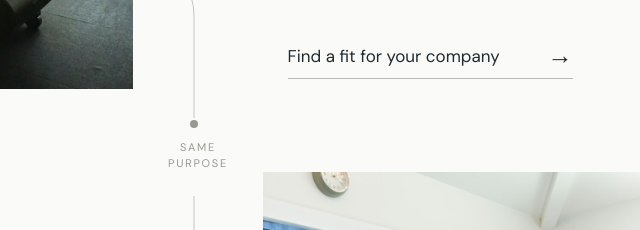
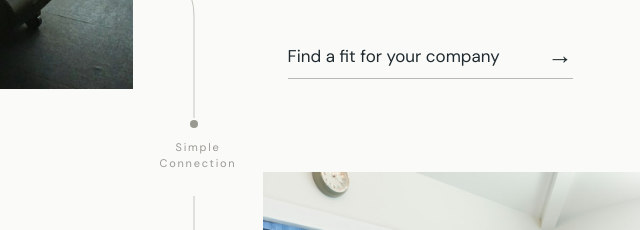
Before and after one commit to SoufianeElMameri/gym4work, a plain HTML site: page index.html in a window 1280 px wide. Shown: the part 2140-2370 px from the top of the page, 442-1082 px from the left. Drawn offline with Linux system fonts and the light colour scheme.

Commit message:
update connection between picture word

```diff
--- a/index.html
+++ b/index.html
@@ -64,7 +64,7 @@
           <circle cx="116" cy="178" r="4" />
           <path d="M116 250 V350 Q116 390 156 390 H240" />
         </svg>
-        <span>SAME<br>PURPOSE</span>
+        <span>Simple<br>Connection</span>
       </div>
     </section>
     <section class="closing"><div class="overline">LET’S MAKE THE CONNECTION</div><h2>Your next members<br>could be working nearby.</h2><p>We’ll prepare your gym’s offer. You just give it the go-ahead.</p><a class="button dark" href="./index.html?page=contact&audience=gym">Partner with us <span aria-hidden="true">↗</span></a><span class="closing-note">No upfront fee. No new system to learn.</span></section>
```
